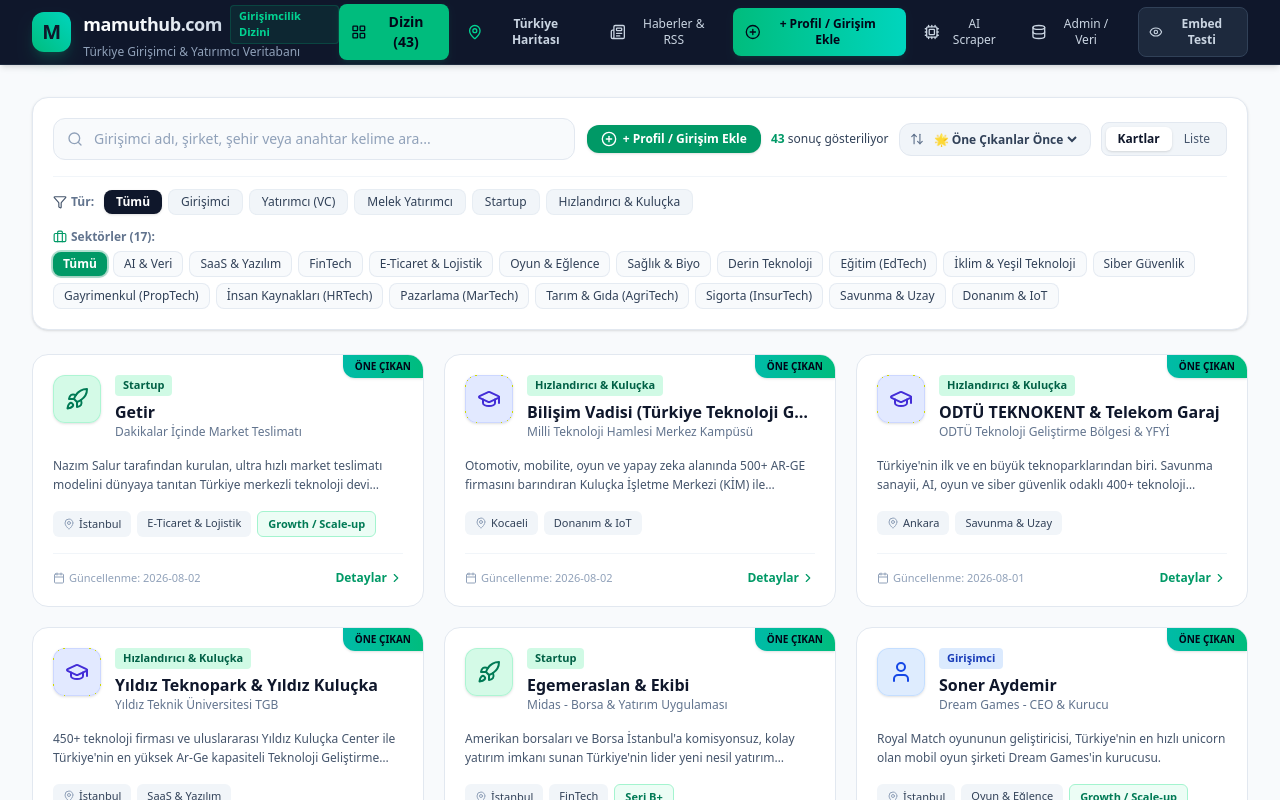
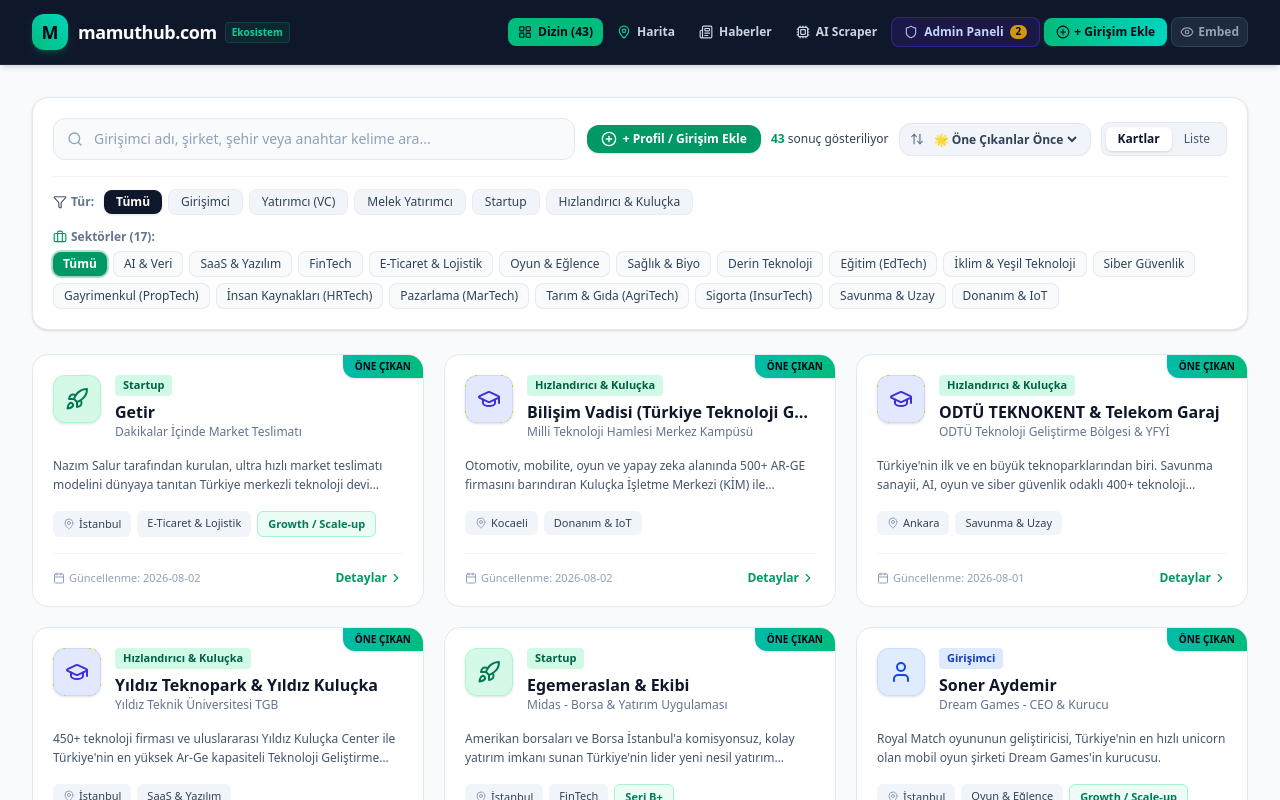
Before and after one commit to ufukM06m/mamutgirisimekosistem, a React (Vite) app: page / in a window 1280 px wide. Shown: the top 800 px of the page. Built offline with nearby package versions, Linux system fonts and the light colour scheme.

Commit message:
Add files via upload

```diff
--- a/src/App.tsx
+++ b/src/App.tsx
@@ -520,6 +520,8 @@
           activeTab={activeTab}
           setActiveTab={setActiveTab}
           entityCount={entities.length}
+          pendingCount={pendingEntities.length}
+          issueCount={issueReports.length}
           isEmbedMode={isEmbedMode}
           onToggleEmbedMode={() => setIsTestEmbedMode(true)}
           onOpenPublicSubmissionModal={() => setIsPublicSubmissionOpen(true)}
@@ -614,8 +616,15 @@
       {!isEmbedMode && (
         <footer className="bg-white border-t border-slate-200 py-6 text-center text-xs text-slate-500">
           <div className="max-w-7xl mx-auto px-4 flex flex-col sm:flex-row items-center justify-between gap-3">
-            <div className="flex items-center space-x-2">
+            <div className="flex items-center space-x-3">
               <span className="font-bold text-slate-800">mamuthub.com Girişimcilik & Yatırımcı Portalı</span>
+              <span>•</span>
+              <button
+                onClick={() => setActiveTab('admin')}
+                className="text-indigo-600 hover:text-indigo-800 font-extrabold flex items-center space-x-1 underline transition-colors"
+              >
+                <span>🔒 Yönetici Paneli (Admin)</span>
+              </button>
             </div>
             <p>© 2026 - Türkiye Teknoloji Ekosistem Veritabanı</p>
           </div>
--- a/src/components/Navbar.tsx
+++ b/src/components/Navbar.tsx
@@ -1,11 +1,13 @@
 import React from 'react';
 import { ActiveTab } from '../types';
-import { LayoutGrid, Database, Cpu, Eye, PlusCircle, Newspaper, MapPin } from 'lucide-react';
+import { LayoutGrid, Shield, Cpu, Eye, PlusCircle, Newspaper, MapPin } from 'lucide-react';
 
 interface NavbarProps {
   activeTab: ActiveTab;
   setActiveTab: (tab: ActiveTab) => void;
   entityCount: number;
+  pendingCount?: number;
+  issueCount?: number;
   isEmbedMode: boolean;
   onToggleEmbedMode: () => void;
   onOpenPublicSubmissionModal: () => void;
@@ -15,119 +17,140 @@
   activeTab,
   setActiveTab,
   entityCount,
+  pendingCount = 0,
+  issueCount = 0,
   isEmbedMode,
   onToggleEmbedMode,
   onOpenPublicSubmissionModal
 }) => {
+  const totalNotifications = pendingCount + issueCount;
+
   return (
     <header className="bg-slate-900 text-white border-b border-slate-800 sticky top-0 z-40 shadow-md">
-      <div className="max-w-7xl mx-auto px-4 sm:px-6 lg:px-8">
-        <div className="flex items-center justify-between h-16">
+      <div className="max-w-7xl mx-auto px-2 sm:px-6 lg:px-8">
+        <div className="flex flex-col sm:flex-row items-center justify-between py-2 sm:py-0 sm:h-16 gap-2">
           {/* Logo & Title */}
-          <div className="flex items-center space-x-3 cursor-pointer" onClick={() => setActiveTab('directory')}>
-            <div className="w-10 h-10 rounded-xl bg-gradient-to-tr from-emerald-500 to-teal-400 flex items-center justify-center text-slate-900 shadow-lg shadow-emerald-500/20 font-black text-xl">
+          <div className="flex items-center justify-between w-full sm:w-auto">
+            <div className="flex items-center space-x-2.5 cursor-pointer" onClick={() => setActiveTab('directory')}>
+              <div className="w-9 h-9 rounded-xl bg-gradient-to-tr from-emerald-500 to-teal-400 flex items-center justify-center text-slate-950 shadow-md shadow-emerald-500/20 font-black text-lg">
                 M
               </div>
               <div>
                 <div className="flex items-center space-x-2">
-                <span className="font-extrabold text-lg tracking-tight bg-gradient-to-r from-white via-slate-100 to-slate-300 bg-clip-text text-transparent">
+                  <span className="font-extrabold text-base sm:text-lg tracking-tight text-white">
                     mamuthub.com
                   </span>
-                <span className="hidden sm:inline-flex items-center px-2 py-0.5 rounded text-[11px] font-semibold bg-emerald-500/10 text-emerald-400 border border-emerald-500/20">
-                  Girişimcilik Dizini
+                  <span className="inline-flex items-center px-1.5 py-0.5 rounded text-[10px] font-semibold bg-emerald-500/10 text-emerald-400 border border-emerald-500/20">
+                    Ekosistem
                   </span>
                 </div>
-              <p className="text-xs text-slate-400">Türkiye Girişimci & Yatırımcı Veritabanı</p>
+                <p className="text-[10px] text-slate-400 hidden xs:block">Türkiye Girişimci & Yatırımcı Veritabanı</p>
               </div>
             </div>
 
-          {/* Navigation Tabs */}
-          <nav className="flex items-center space-x-1 sm:space-x-2">
+            {/* Mobile Submit Button Quick Link */}
+            <button
+              onClick={onOpenPublicSubmissionModal}
+              className="sm:hidden bg-emerald-500 text-slate-950 font-extrabold px-2.5 py-1.5 rounded-lg text-xs flex items-center space-x-1"
+            >
+              <PlusCircle className="w-3.5 h-3.5" />
+              <span>+ Ekle</span>
+            </button>
+          </div>
+
+          {/* Navigation Tabs (Horizontal Scrollable on Mobile) */}
+          <nav className="flex items-center space-x-1 overflow-x-auto w-full sm:w-auto pb-1 sm:pb-0 scrollbar-none">
             <button
               onClick={() => setActiveTab('directory')}
-              className={`flex items-center space-x-2 px-3 py-2 rounded-lg text-sm font-semibold transition-all ${
+              className={`flex items-center space-x-1.5 px-2.5 py-1.5 rounded-lg text-xs font-bold shrink-0 transition-all ${
                 activeTab === 'directory'
-                  ? 'bg-emerald-500 text-slate-950 shadow-md shadow-emerald-500/10'
+                  ? 'bg-emerald-500 text-slate-950 shadow-md'
                   : 'text-slate-300 hover:text-white hover:bg-slate-800'
               }`}
             >
-              <LayoutGrid className="w-4 h-4" />
+              <LayoutGrid className="w-3.5 h-3.5" />
               <span>Dizin ({entityCount})</span>
             </button>
 
             <button
               onClick={() => setActiveTab('map')}
-              className={`flex items-center space-x-1.5 px-2.5 py-2 rounded-lg text-xs font-semibold transition-all ${
+              className={`flex items-center space-x-1.5 px-2.5 py-1.5 rounded-lg text-xs font-semibold shrink-0 transition-all ${
                 activeTab === 'map'
                   ? 'bg-emerald-500 text-slate-950 font-bold'
                   : 'text-slate-300 hover:text-white hover:bg-slate-800'
               }`}
               title="Türkiye Şehir Bazlı Girişim & Yatırım Görselleştirme Haritası"
             >
-              <MapPin className="w-4 h-4 text-emerald-400" />
-              <span className="hidden sm:inline">Türkiye Haritası</span>
+              <MapPin className="w-3.5 h-3.5 text-emerald-400" />
+              <span>Harita</span>
             </button>
 
             <button
               onClick={() => setActiveTab('news')}
-              className={`flex items-center space-x-1.5 px-2.5 py-2 rounded-lg text-xs font-medium transition-all ${
+              className={`flex items-center space-x-1.5 px-2.5 py-1.5 rounded-lg text-xs font-semibold shrink-0 transition-all ${
                 activeTab === 'news'
                   ? 'bg-emerald-500 text-slate-950 font-bold'
                   : 'text-slate-300 hover:text-white hover:bg-slate-800'
               }`}
               title="Canlı Haber Akışı ve RSS Girişim Taraması"
             >
-              <Newspaper className="w-4 h-4" />
-              <span className="hidden sm:inline">Haberler & RSS</span>
-            </button>
-
-            <button
-              onClick={onOpenPublicSubmissionModal}
-              className="bg-gradient-to-r from-emerald-500 to-teal-400 hover:from-emerald-400 hover:to-teal-300 text-slate-950 font-extrabold px-3 py-2 rounded-lg text-xs flex items-center space-x-1.5 transition-all shadow-md shadow-emerald-500/10"
-              title="Topluluğa Katıl: Girişimci veya Yatırımcı profilinizi ekleyin"
-            >
-              <PlusCircle className="w-4 h-4" />
-              <span className="hidden md:inline">+ Profil / Girişim Ekle</span>
-              <span className="md:hidden">+ Ekle</span>
+              <Newspaper className="w-3.5 h-3.5" />
+              <span>Haberler</span>
             </button>
 
             <button
               onClick={() => setActiveTab('scraper')}
-              className={`flex items-center space-x-1.5 px-2.5 py-2 rounded-lg text-xs font-medium transition-all ${
+              className={`flex items-center space-x-1.5 px-2.5 py-1.5 rounded-lg text-xs font-semibold shrink-0 transition-all ${
                 activeTab === 'scraper'
                   ? 'bg-emerald-500 text-slate-950 font-bold'
                   : 'text-slate-300 hover:text-white hover:bg-slate-800'
               }`}
               title="Yapay Zeka Destekli Canlı Web Scraper & Sync"
             >
-              <Cpu className="w-4 h-4" />
-              <span className="hidden sm:inline">AI Scraper</span>
+              <Cpu className="w-3.5 h-3.5" />
+              <span>AI Scraper</span>
             </button>
 
+            {/* Prominent Admin / Management Tab */}
             <button
               onClick={() => setActiveTab('admin')}
-              className={`flex items-center space-x-1.5 px-2.5 py-2 rounded-lg text-xs font-medium transition-all ${
+              className={`flex items-center space-x-1.5 px-3 py-1.5 rounded-lg text-xs font-extrabold shrink-0 transition-all border ${
                 activeTab === 'admin'
-                  ? 'bg-emerald-500 text-slate-950 font-bold'
-                  : 'text-slate-300 hover:text-white hover:bg-slate-800'
+                  ? 'bg-indigo-600 text-white border-indigo-400 shadow-md shadow-indigo-600/30'
+                  : 'bg-indigo-950/80 text-indigo-200 border-indigo-800/80 hover:bg-indigo-900 hover:text-white'
               }`}
-              title="Yönetim Paneli, Onay Bekleyenler ve Bildirimler"
+              title="Yönetim Paneli, Veri Düzenleme, GitHub Senkronizasyonu ve Moderasyon"
             >
-              <Database className="w-4 h-4" />
-              <span className="hidden sm:inline">Admin / Veri</span>
+              <Shield className="w-3.5 h-3.5 text-indigo-300" />
+              <span>Admin Paneli</span>
+              {totalNotifications > 0 && (
+                <span className="bg-amber-400 text-slate-950 text-[10px] font-black px-1.5 py-0.2 rounded-full animate-pulse">
+                  {totalNotifications}
+                </span>
+              )}
+            </button>
+
+            {/* Desktop + Profile Add Button */}
+            <button
+              onClick={onOpenPublicSubmissionModal}
+              className="hidden sm:flex bg-gradient-to-r from-emerald-500 to-teal-400 hover:from-emerald-400 hover:to-teal-300 text-slate-950 font-extrabold px-3 py-1.5 rounded-lg text-xs items-center space-x-1 shrink-0 transition-all shadow-md shadow-emerald-500/10"
+              title="Topluluğa Katıl: Girişimci veya Yatırımcı profilinizi ekleyin"
+            >
+              <PlusCircle className="w-3.5 h-3.5" />
+              <span>+ Girişim Ekle</span>
             </button>
 
             <button
               onClick={onToggleEmbedMode}
-              className={`px-2.5 py-2 rounded-lg text-xs font-semibold flex items-center space-x-1 border transition-all ${
+              className={`px-2 py-1.5 rounded-lg text-xs font-semibold flex items-center space-x-1 border shrink-0 transition-all ${
                 isEmbedMode
                   ? 'bg-amber-500 text-slate-950 border-amber-400 font-bold'
-                  : 'bg-slate-800 hover:bg-slate-700 text-slate-300 hover:text-white border-slate-700'
+                  : 'bg-slate-800 hover:bg-slate-700 text-slate-400 hover:text-white border-slate-700'
               }`}
-              title="Mamuthub.com sayfasında görünecek olan Header'sız Temiz Embed Modunu Önizle"
+              title="WordPress iFrame Embed Test Modu"
             >
               <Eye className="w-3.5 h-3.5" />
-              <span className="hidden md:inline">{isEmbedMode ? 'Tam Mod' : 'Embed Testi'}</span>
+              <span className="hidden md:inline">{isEmbedMode ? 'Tam Mod' : 'Embed'}</span>
             </button>
           </nav>
         </div>
```
Lines whose indentation alone changed are shown as unchanged.
